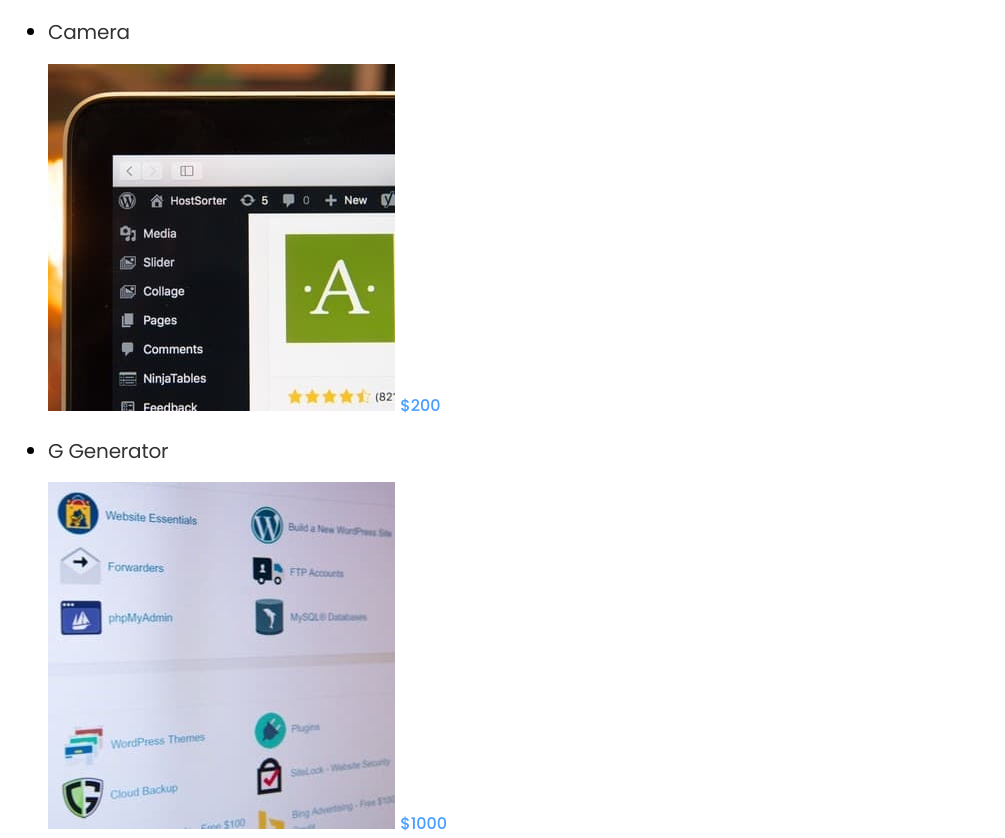
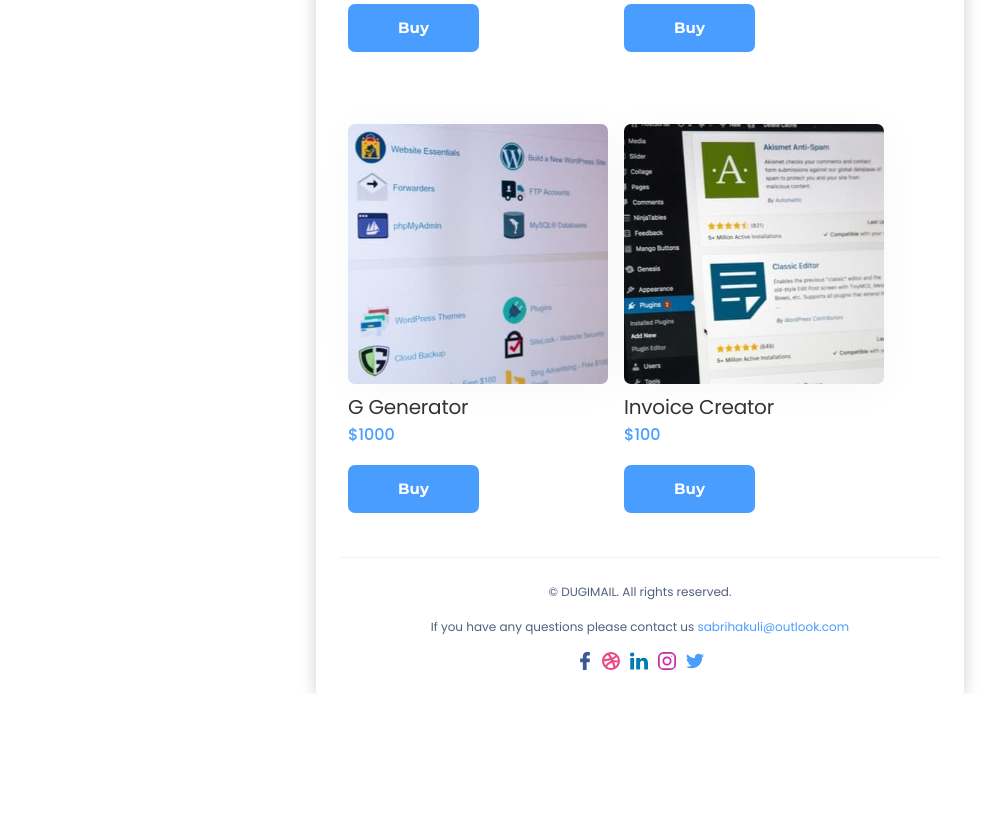
Before and after one commit to pank1ch/WP-Plugins, a plain HTML site: page index.html in a window 1280 px wide. Shown: the part 515-1353 px from the top of the page, without its empty margins (0-1005 px from the left). After the commit the page ends 1209 px from the top, so only its background shows below. Drawn offline with Linux system fonts and the light colour scheme.

Commit message:
implemented a grid on the website

```diff
--- a/index.html
+++ b/index.html
@@ -9,9 +9,7 @@
 <body>
   <div class="page-container">
     <header class="page-header">
-      <a class="page-header-logo" href="#">
       <img class="header-logo-image" width="50" height="42"  src="images/main-logo.svg" alt="Dugimail company logo.">
-      </a>
     </header>
 
     <main class="main-index">
@@ -21,8 +19,8 @@
 
         <li class="plugins-card-item">
           <a class="plugins-card-link" href="#">
+            <img class="plugins-card-image" width="260" height="260" src="images/plugins-products/plugins-1.jpg" alt="Rubicon plugin for Wordpress Content Management System.">
             <h2 class="plugins-card-title">RubIcon</h2>
-            <img class="plugins-card-image" src="images/plugins-products/plugins-1.jpg" alt="Rubicon plugin for Wordpress Content Management System.">
           </a>
 
           <b class="plugins-card-price">$100</b>
@@ -31,8 +29,8 @@
 
         <li class="plugins-card-item">
           <a class="plugins-card-link" href="#">
+            <img class="plugins-card-image" width="260" height="260" src="images/plugins-products/plugins-2.jpg" alt="Camera plugin for Wordpress Content Management System.">
             <h2 class="plugins-card-title">Camera</h2>
-            <img class="plugins-card-image" src="images/plugins-products/plugins-2.jpg" alt="Camera plugin for Wordpress Content Management System.">
           </a>
 
           <b class="plugins-card-price">$200</b>
@@ -42,8 +40,8 @@
         <li class="plugins-card-item">
 
           <a class="plugins-card-link" href="#">
+            <img class="plugins-card-image" width="260" height="260" src="images/plugins-products/plugins-3.jpg" alt="G Generator plugin for Wordpress Content Management System.">
             <h2 class="plugins-card-title">G Generator</h2>
-            <img class="plugins-card-image" src="images/plugins-products/plugins-3.jpg" alt="G Generator plugin for Wordpress Content Management System.">
           </a>
 
           <b class="plugins-card-price">$1000</b>
@@ -52,8 +50,8 @@
 
         <li class="plugins-card-item">
           <a class="plugins-card-link" href="#">
+            <img class="plugins-card-image" width="260" height="260" src="images/plugins-products/plugins-4.jpg" alt="Invoice Creator plugin for Wordpress Content Management System.">
             <h2 class="plugins-card-title">Invoice Creator</h2>
-            <img class="plugins-card-image" src="images/plugins-products/plugins-4.jpg" alt="Invoice Creator plugin for Wordpress Content Management System.">
           </a>
 
           <b class="plugins-card-price">$100</b>
@@ -64,51 +62,58 @@
 
     <footer class="page-footer">
       <h2 class="footer-title">© DUGIMAIL. All rights reserved.</h2>
-      <p class="footer-description">If you have any questions please contact us <span class="footer-email">sabrihakuli@outlook.com</span></p>
+      <p class="footer-description">If you have any questions please contact us <a class="footer-email" href="mailto:sabrihakuli@outlook.com">sabrihakuli@outlook.com</a></p>
+
+      <section class="footer-social">
+        <h3 class="visually-hidden">Social networks.</h3>
 
         <ul class="footer-social-list">
-        <span class="visually-hidden">Social networks.</span>
           <li class="footer-social-item">
-
-          <svg xmlns="http://www.w3.org/2000/svg" width="18" height="18" fill="none" viewBox="0 0 18 18">
+            <a class="footer-social-link" href="#">
+              <svg class="footer-social-icon" aria-hidden="true" focusable="false" xmlns="http://www.w3.org/2000/svg" width="18" height="18" fill="none" viewBox="0 0 18 18">
                 <path fill="#fff" d="M0 0h18v18H0z"/><path fill="#3B5998" d="M13.5 0h-2.34C8.54 0 6.85 1.74 6.85 4.43v2.04H4.5c-.2 0-.37.17-.37.37V9.8c0 .2.17.37.37.37h2.35v7.46c0 .2.16.37.36.37h3.07c.2 0 .36-.16.36-.37v-7.46h2.75c.2 0 .37-.17.37-.37V6.84a.37.37 0 0 0-.37-.37h-2.75V4.74c0-.83.2-1.25 1.29-1.25h1.57c.2 0 .37-.17.37-.37V.37c0-.2-.17-.37-.37-.37Z"/>
               </svg>
               <span class="visually-hidden">Facebook account.</span>
+            </a>
           </li>
 
           <li class="footer-social-item">
-
-          <svg xmlns="http://www.w3.org/2000/svg" width="18" height="18" fill="none" viewBox="0 0 18 18">
+            <a class="footer-social-link" href="#">
+              <svg class="footer-social-icon" aria-hidden="true" focusable="false" xmlns="http://www.w3.org/2000/svg" width="18" height="18" fill="none" viewBox="0 0 18 18">
                 <g clip-path="url(#a)"><path fill="#EA4C89" d="M9 18c4.963 0 9-4.038 9-9 0-4.963-4.037-9-9-9C4.039 0 .002 4.037.002 9c0 4.962 4.037 9 9 9Zm0-2.096a6.809 6.809 0 0 1-3.937-1.239c.473-.783 1.908-2.747 4.984-3.92a30.734 30.734 0 0 1 1.33 4.737A6.824 6.824 0 0 1 9 15.904Zm4.385-1.579a33.223 33.223 0 0 0-1.135-4.108c.309-.03.624-.046.944-.046 1.117 0 2.049.187 2.541.31a6.932 6.932 0 0 1-2.35 3.844Zm1.265-9.258a6.92 6.92 0 0 1 1.218 3.356 18.725 18.725 0 0 0-2.957-.245c-.49 0-.965.022-1.415.067l-.036-.085c-.094-.22-.195-.446-.301-.674 1.837-.824 2.95-1.834 3.491-2.419ZM9 2.118c1.548 0 3.044.521 4.256 1.475-.418.467-1.37 1.356-3.046 2.05a40.032 40.032 0 0 0-2.183-3.456c.321-.046.647-.069.974-.069Zm-3.247.815c.405.57 1.297 1.862 2.197 3.41-2.422.584-4.55.71-5.566.735a6.948 6.948 0 0 1 3.37-4.145Zm3.232 5.323c.078.159.153.315.225.468-3.059 1.052-4.958 3.396-5.692 4.46a6.87 6.87 0 0 1-1.407-3.967c1.065-.011 3.905-.127 6.874-.96Z"/></g><defs><clipPath id="a"><path fill="#fff" d="M0 0h18v18H0z"/></clipPath></defs>
               </svg>
               <span class="visually-hidden">Dribbble account.</span>
+            </a>
           </li>
 
           <li class="footer-social-item">
-
-          <svg xmlns="http://www.w3.org/2000/svg" width="18" height="18" fill="none" viewBox="0 0 18 18">
+            <a class="footer-social-link" href="#">
+              <svg class="footer-social-icon" aria-hidden="true" focusable="false" xmlns="http://www.w3.org/2000/svg" width="18" height="18" fill="none" viewBox="0 0 18 18">
                 <g clip-path="url(#a)"><path fill="#007BB5" d="M18 10.945V17.6h-3.858v-6.21c0-1.559-.558-2.623-1.954-2.623-1.067 0-1.7.717-1.98 1.411-.102.248-.128.593-.128.94V17.6H6.22s.053-10.516 0-11.606h3.86V7.64l-.026.038h.026v-.038c.512-.79 1.428-1.917 3.477-1.917 2.54 0 4.443 1.658 4.443 5.223ZM2.184.4C.864.4 0 1.266 0 2.405 0 3.519.839 4.41 2.133 4.41h.025c1.346 0 2.183-.892 2.183-2.006C4.316 1.265 3.504.4 2.184.4ZM.229 17.6h3.858V5.994H.229V17.6Z"/></g><defs><clipPath id="a"><path fill="#fff" d="M0 0h18v18H0z"/></clipPath></defs>
               </svg>
               <span class="visually-hidden">Linkedin account.</span>
+            </a>
           </li>
 
           <li class="footer-social-item">
-
-          <svg xmlns="http://www.w3.org/2000/svg" width="18" height="18" fill="none" viewBox="0 0 18 18">
+            <a class="footer-social-link" href="#">
+              <svg class="footer-social-icon" aria-hidden="true" focusable="false" xmlns="http://www.w3.org/2000/svg" width="18" height="18" fill="none" viewBox="0 0 18 18">
                 <g fill="#C32AA3" clip-path="url(#a)"><path d="M12.375 0h-6.75A5.626 5.626 0 0 0 0 5.625v6.75A5.626 5.626 0 0 0 5.625 18h6.75A5.626 5.626 0 0 0 18 12.375v-6.75A5.626 5.626 0 0 0 12.375 0Zm3.938 12.375a3.942 3.942 0 0 1-3.938 3.938h-6.75a3.942 3.942 0 0 1-3.938-3.938v-6.75a3.942 3.942 0 0 1 3.938-3.938h6.75a3.942 3.942 0 0 1 3.938 3.938v6.75Z"/><path d="M9 4.5a4.5 4.5 0 1 0 0 9 4.5 4.5 0 0 0 0-9Zm0 7.313A2.816 2.816 0 0 1 6.187 9 2.816 2.816 0 0 1 9 6.187 2.816 2.816 0 0 1 11.813 9 2.816 2.816 0 0 1 9 11.813ZM13.838 4.762a.6.6 0 1 0 0-1.2.6.6 0 0 0 0 1.2Z"/></g><defs><clipPath id="a"><path fill="#fff" d="M0 0h18v18H0z"/></clipPath></defs>
               </svg>
               <span class="visually-hidden">Instagram account.</span>
+            </a>
           </li>
 
           <li class="footer-social-item">
-
-          <svg xmlns="http://www.w3.org/2000/svg" width="18" height="18" fill="none" viewBox="0 0 18 18">
+            <a class="footer-social-link" href="#">
+              <svg class="footer-social-icon" aria-hidden="true" focusable="false" xmlns="http://www.w3.org/2000/svg" width="18" height="18" fill="none" viewBox="0 0 18 18">
                 <g clip-path="url(#a)"><path fill="#489DFF" d="M18 3.419a7.693 7.693 0 0 1-2.126.583 3.67 3.67 0 0 0 1.623-2.04c-.713.425-1.5.726-2.34.893a3.689 3.689 0 0 0-6.383 2.523c0 .293.025.574.085.842a10.445 10.445 0 0 1-7.606-3.86 3.715 3.715 0 0 0-.505 1.866c0 1.277.658 2.41 1.64 3.066A3.644 3.644 0 0 1 .72 6.838v.04a3.707 3.707 0 0 0 2.957 3.626 3.68 3.68 0 0 1-.968.122c-.236 0-.475-.014-.699-.063a3.725 3.725 0 0 0 3.449 2.57 7.414 7.414 0 0 1-4.576 1.574c-.302 0-.593-.013-.883-.05a10.389 10.389 0 0 0 5.661 1.655c6.79 0 10.503-5.625 10.503-10.5 0-.163-.006-.32-.014-.477A7.362 7.362 0 0 0 18 3.419Z"/></g><defs><clipPath id="a"><path fill="#fff" d="M0 0h18v18H0z"/></clipPath></defs>
               </svg>
               <span class="visually-hidden">Twitter account.</span>
+            </a>
           </li>
-
         </ul>
+      </section>
     </footer>
 
   </div>
--- a/styles/styles.css
+++ b/styles/styles.css
@@ -25,9 +25,22 @@
   font-display: swap;
 }
 
+.visually-hidden {
+  position: absolute;
+  width: 1px;
+  height: 1px;
+  margin: -1px;
+  padding: 0;
+  border: 0;
+  clip: rect(0 0 0 0);
+  overflow: hidden;
+}
+
 
 body {
 
+  margin: 0;
+  min-width: 600px;
   font-family: "Poppins", sans-serif;
   font-size: 20px;
   line-height: normal;
@@ -35,15 +48,61 @@ body {
   background-color: #ffffff;
 }
 
+.page-container {
+
+  width: 600px;
+  margin: 0 auto;
+  box-shadow: 0px 0px 15px 0px rgba(0, 0, 0, 0.20);
+  padding-left: 24px;
+  padding-right: 24px;
+}
+
+
+.page-header {
+
+  padding: 19px 0 18px;
+  border-bottom: 1px solid #f3f3f3;
+}
+
+.header-logo-image {
+  display: block;
+  margin: 0 auto;
+}
+
 .page-title{
   font-size: 30px;
   font-weight: 400;
   line-height: 36px;
   color: #1c1e23;
+  margin: 0;
+  margin-top: 18px;
+
+}
+
+
+
+.plugins-card-list{
+
+  list-style-type: none;
+  margin: 0;
+  padding: 44px 8px;
+  display: grid;
+  grid-template-columns: 260px 260px;
+  gap: 72px 16px;
+  border-bottom: 1px solid #f3f3f3;
 }
 
 .plugins-card-link{
   text-decoration: none;
+  margin-bottom: 1px;
+  display: block;
+}
+
+.plugins-card-image {
+  display: block;
+  border-radius: 7px;
+  box-shadow: 3px 4px 44px 0px rgba(0, 0, 0, 0.03);
+  margin-bottom: 8px;
 }
 
 .plugins-card-title {
@@ -53,14 +112,17 @@ body {
   line-height: normal;
   letter-spacing: -0.2px;
   color: #333333;
+  margin: 0;
 }
 
 .plugins-card-price {
 
+  display: block;
   font-weight: 500;
   font-size: 16px;
   line-height: 24px;
   color: #489DFF;
+  margin-bottom: 18px;
 }
 
 .plugins-card-button {
@@ -72,13 +134,23 @@ body {
   font-weight: 700;
   color: #ffffff;
 
+  display: block;
+  width: 131px;
+  box-sizing: border-box;
+  padding: 16px 50px;
+  border-radius: 7px;
+  background-color: #489dff;
+  text-decoration: none;
 }
 
 
 /* -------------footer--------------*/
 
 
-
+.page-footer{
+  padding-top: 24px;
+  padding-bottom: 24px;
+}
 
 .footer-title, .footer-description{
 
@@ -87,8 +159,48 @@ body {
   font-size: 12px;
   font-weight: 400;
   line-height: 20px;
+  margin: 0;
+  margin-bottom: 15px;
 }
 
 .footer-email {
   color: #489dff;
+  text-decoration: none;
 }
+
+.footer-social-list{
+
+  display: flex;
+  list-style-type: none;
+  justify-content: center;
+  flex-wrap: wrap;
+  margin: 0;
+  padding: 0;
+}
+
+.footer-social-item:not(:last-child) {
+  margin-right: 10px;
+}
+
+
+
+.footer-social-item:first-child {
+  margin-right: 8px;
+}
+
+.footer-social-link{
+  display: block;
+  width: 18px;
+  height: 18px;
+  position: relative;
+}
+
+.footer-social-icon {
+
+  position: absolute;
+  top: 0;
+  left: 0;
+  right: 0;
+  bottom: 0;
+  margin: auto;
+}
```
Lines whose indentation alone changed are shown as unchanged.
